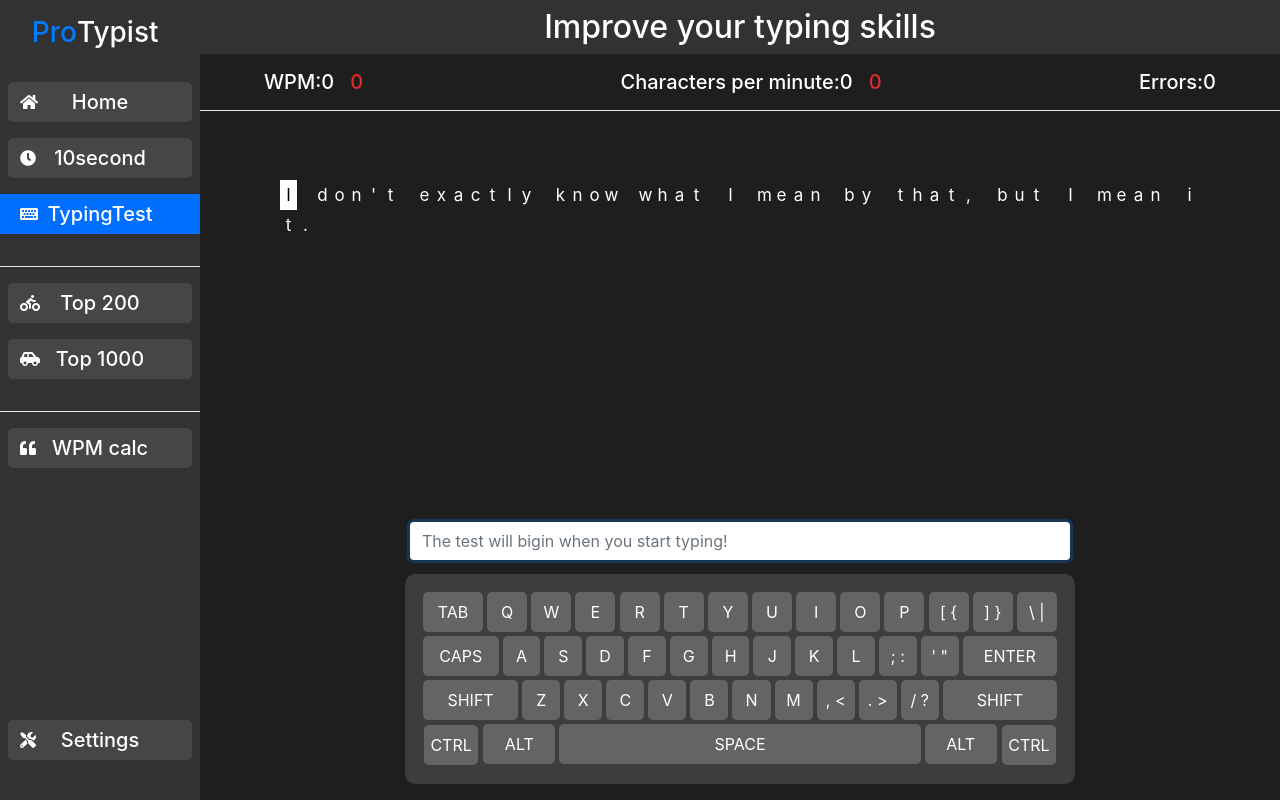
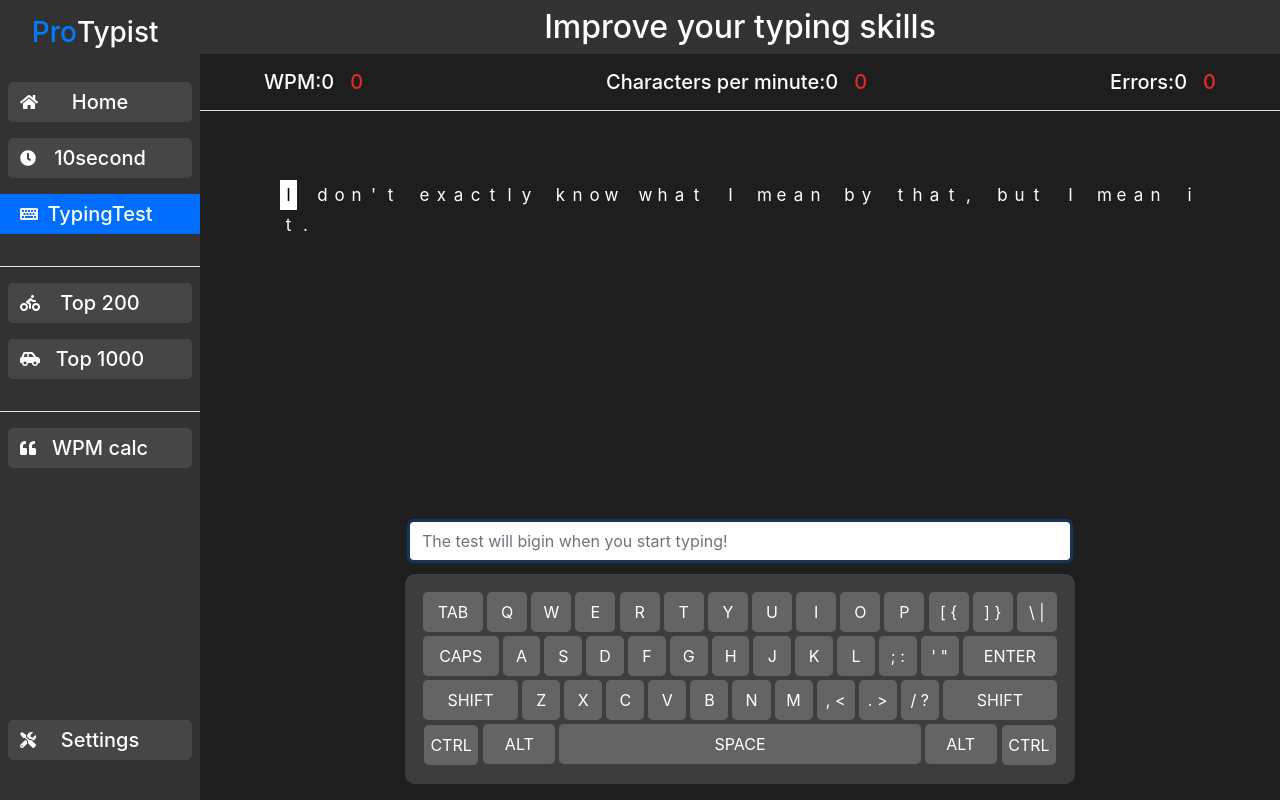
Before and after one commit to anthony-fdez/protypist, a React (Create React App) app: page /typingtest in a window 1280 px wide. Built offline with nearby package versions, Linux system fonts and the light colour scheme.

Commit message:
Fixed the previous mistakes

```diff
--- a/src/components/TypingTest/TypingTest.js
+++ b/src/components/TypingTest/TypingTest.js
@@ -27,6 +27,12 @@ function TypingTest() {
   const realTimeWPM = useSelector((state) => state.realTimeWPMReducer);
   const latestWPM = useSelector((state) => state.latestWPMReducerTypingGame);
   const latestCPM = useSelector((state) => state.latestCPMReducerTypingGame);
+  const latestErrors = useSelector(
+    (state) => state.latestErrorsReducerTypingGame
+  );
+  const previousErrors = useSelector(
+    (state) => state.previousErrorsReducerTypingGame
+  );
 
   //state
   const [text, setText] = useState();
@@ -51,6 +57,7 @@ function TypingTest() {
   const [mistakesAlert, setMistakesAlert] = useState(false);
   const [differenceInWPM, setDifferenceInWPM] = useState(0);
   const [differenceInCPM, setDIfferenceInCPM] = useState(0);
+  const [differenceInErrors, setDIfferenceInErrors] = useState(0);
   const [progress, setProgress] = useState(1);
   const [realMistakes, setRealMistakes] = useState(0);
 
@@ -111,11 +118,17 @@ function TypingTest() {
         type: "SET_PREVIOUS_CPM",
         payload: latestCPM,
       });
+      dispatch({
+        type: "SET_PREVIOUS_ERRORS_TYPING_GAME",
+        payload: latestErrors,
+      });
     }
 
     const differenceWPM = latestWPM - previousWPM;
     const differenceCPM = latestCPM - previousCPM;
+    const differenceErrors = latestErrors - previousErrors;
 
+    setDIfferenceInErrors(differenceErrors);
     setDIfferenceInCPM(differenceCPM);
     setDifferenceInWPM(differenceWPM);
   }, [isRunning]);
@@ -248,6 +261,10 @@ function TypingTest() {
       dispatch({
         type: "SET_LATEST_CPM",
         payload: calculateCharactersPerMinute(),
+      });
+      dispatch({
+        type: "SET_LATEST_ERRORS_TYPING_GAME",
+        payload: realMistakes,
       });
     } else if (charactersTyped >= 1) {
       setIsRunning(true);
@@ -426,8 +443,20 @@ function TypingTest() {
               {differenceInCPM > 0 ? `+${differenceInCPM}` : differenceInCPM}
             </h5>
           </div>
-
-          <h5>Errors:{realMistakes}</h5>
+          <div className="d-flex">
+            <h5 className="mr-3">Errors:{latestErrors}</h5>
+            <h5
+              style={
+                differenceInErrors < 0
+                  ? { color: "rgb(41, 230, 50)" }
+                  : { color: "rgba(230, 41, 41)" }
+              }
+            >
+              {differenceInErrors > 0
+                ? `+${differenceInErrors}`
+                : differenceInErrors}
+            </h5>
+          </div>
         </div>
         <hr
           style={isRunning || finished ? { opacity: 0 } : { opacity: 1 }}
@@ -496,6 +525,7 @@ function TypingTest() {
                   setInfoAboutCharacter(blankInfoArray);
                   setFinished(false);
                   setNewGame(true);
+                  setRealMistakes(0);
                 }}
                 className="btn btn-light"
               >
```
